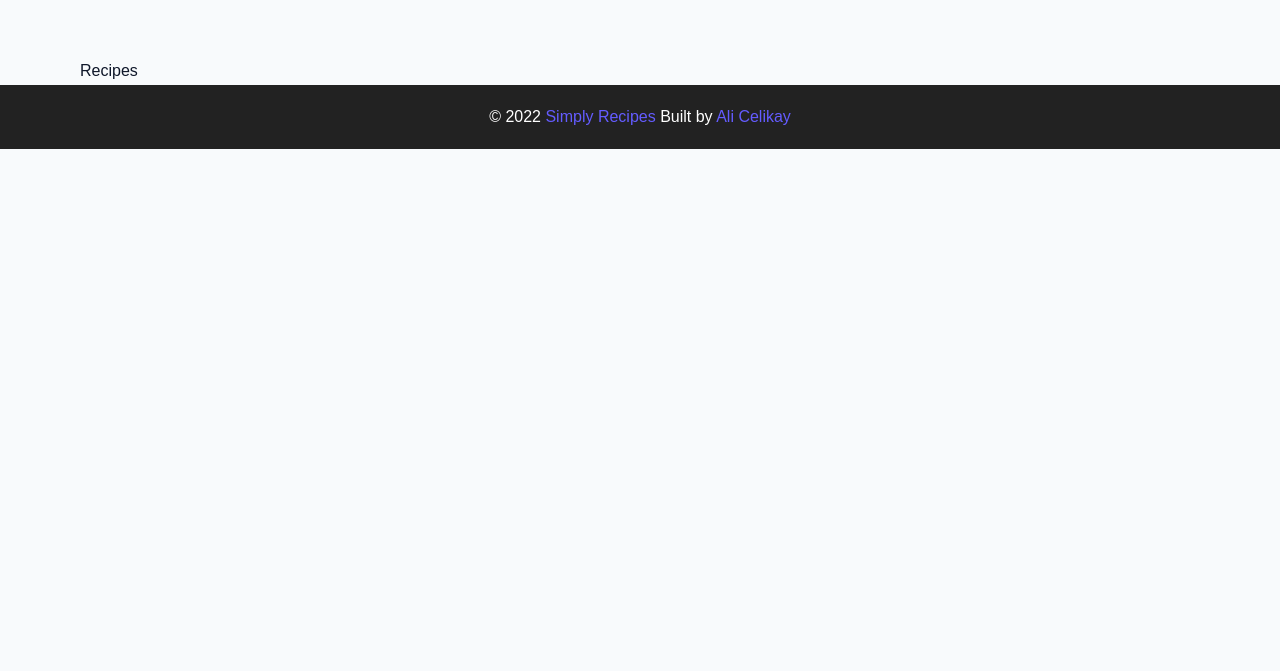
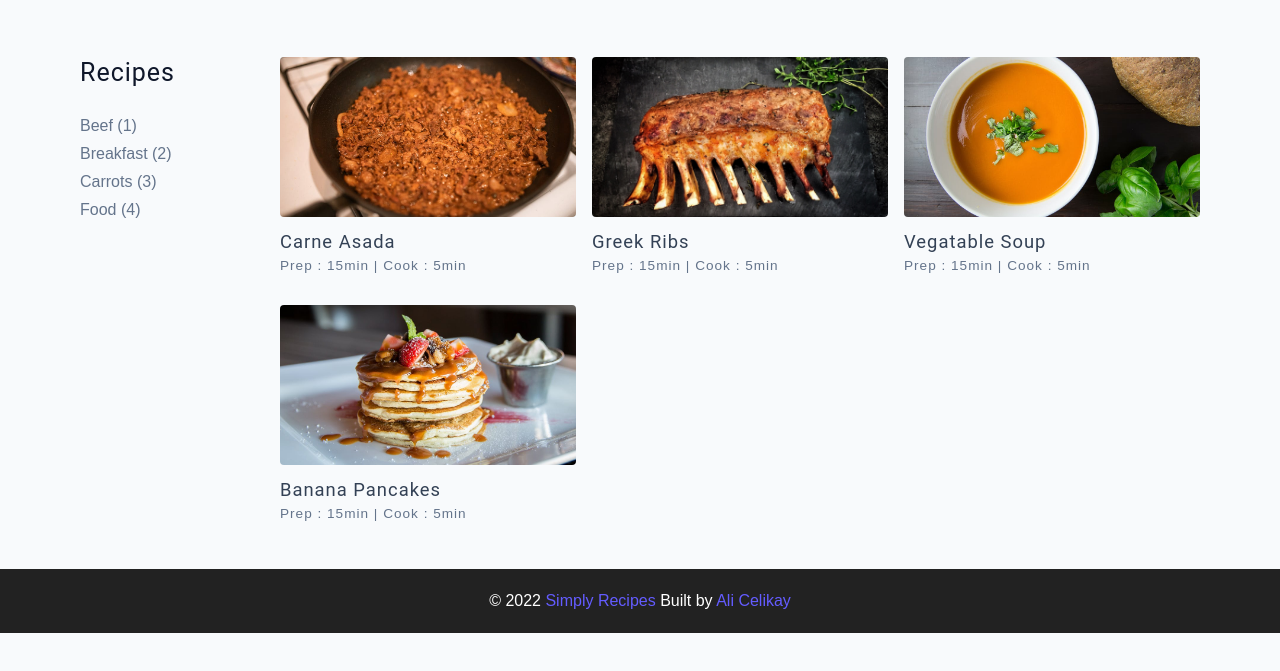
Before and after one commit to AliCelikay/html-css-recipes, a plain HTML site: page develop/recipes.html in a window 1280 px wide. Shown: the part 71-742 px from the top of the page. Drawn offline with Linux system fonts and the light colour scheme.

Commit message:
pages complete: 404. Updated recipes & tagTemplate

```diff
--- a/develop/css/main.css
+++ b/develop/css/main.css
@@ -573,9 +573,19 @@ Recipes
 
 /*
 ===============
-
+Error
 ===============
 */
+.error-page{
+  text-align: center;
+  padding-top: 5rem;
+}
+
+.error-page h1{
+  font-size: 9rem;
+}
+
+
 /*
 ===============
 
--- a/develop/recipes.html
+++ b/develop/recipes.html
@@ -44,7 +44,66 @@
   <!-- end of nav -->
   <!-- main -->
   <main class="page">
-    Recipes
+    <!-- recipes container -->
+    <section class="recipes-container">
+      <!-- tags container -->
+      <div class="tags-container">
+        <h4>recipes</h4>
+        <div class="tags-list">
+          <a href="tag-template.html">Beef (1)</a>
+          <a href="tag-template.html">Breakfast (2)</a>
+          <a href="tag-template.html">Carrots (3)</a>
+          <a href="tag-template.html">Food (4)</a>
+        </div>
+      </div>
+      <!-- end of tags container -->
+
+      <!-- recipes-list -->
+      <div class="recipes-list">
+        <!--1 single recipe -->
+        <a href="single-recipe.html" class="recipe">
+          <img src="./assets/recipes/recipe-1.jpeg"
+          alt="food"
+          class="img recipe-img"/>
+          <h5>carne asada</h5>
+          <p>Prep : 15min | Cook : 5min</p>
+        </a>
+        <!-- end of single recipe -->
+
+        <!--2 single recipe -->
+        <a href="single-recipe.html" class="recipe">
+          <img src="./assets/recipes/recipe-2.jpeg"
+          alt="food"
+          class="img recipe-img"/>
+          <h5>Greek Ribs</h5>
+          <p>Prep : 15min | Cook : 5min</p>
+        </a>
+        <!-- end of single recipe -->
+
+        <!--3 single recipe -->
+        <a href="single-recipe.html" class="recipe">
+          <img src="./assets/recipes/recipe-3.jpeg"
+          alt="food"
+          class="img recipe-img"/>
+          <h5>Vegatable Soup</h5>
+          <p>Prep : 15min | Cook : 5min</p>
+        </a>
+        <!-- end of single recipe -->
+
+        <!--4 single recipe -->
+        <a href="single-recipe.html" class="recipe">
+          <img src="./assets/recipes/recipe-4.jpeg"
+          alt="food"
+          class="img recipe-img"/>
+          <h5>Banana Pancakes</h5>
+          <p>Prep : 15min | Cook : 5min</p>
+        </a>
+        <!-- end of single recipe -->
+      </div>
+      <!-- end of recipes-list -->
+
+    </section>
+    <!-- recipes container end -->
   </main>
   <!-- end of main -->
   <!-- footer -->
```
Also changed, not shown: develop/404.html (+5 -2 lines), develop/tag-template.html (+46 -1 lines).
